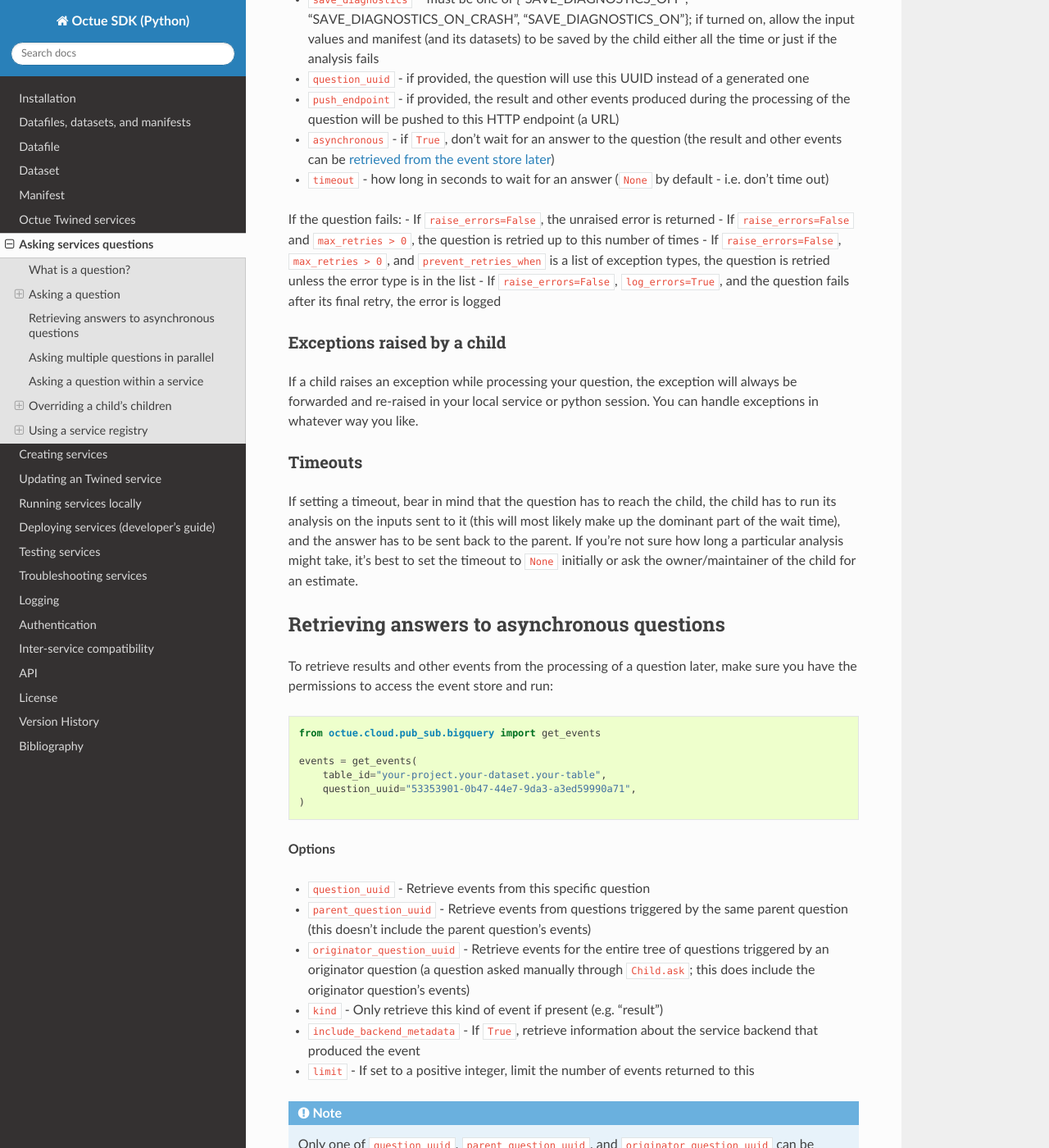
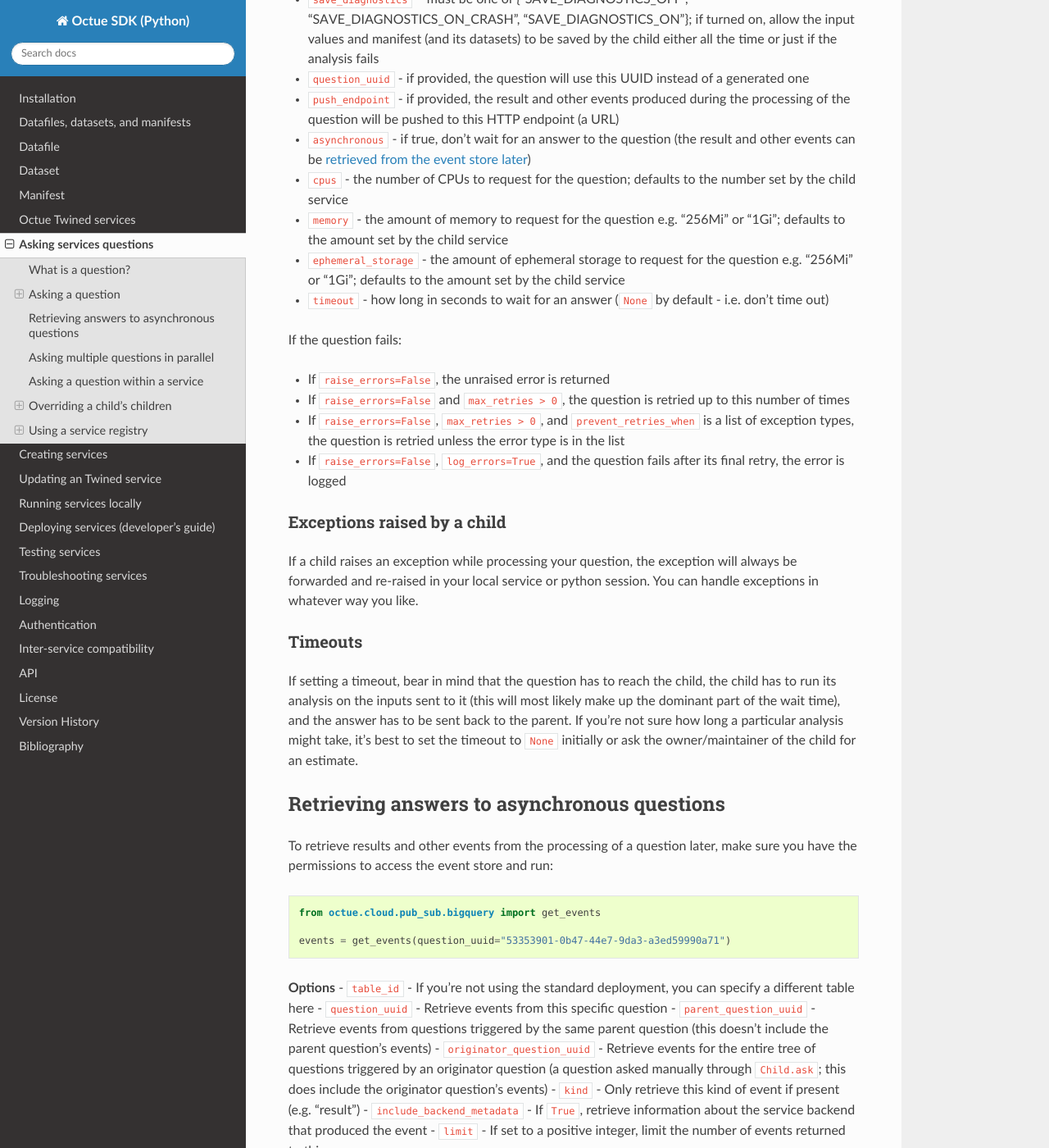
Before and after one commit to octue/octue-sdk-python, a Sphinx documentation site: the page built from docs/source/asking_questions.rst, in a window 1280 px wide and 1400 px high, scrolled down 1436 px. Shown: the whole window at 82% size. Built offline with Sphinx 7.4.7 and the Read the Docs theme 3.1.0, drawn with Linux system fonts in a browser that asks for light colours; some of the changed text lies outside the part shown.

Commit message:
DOC: Update "asking questions" documentation

```diff
--- a/docs/source/asking_questions.rst
+++ b/docs/source/asking_questions.rst
@@ -63,14 +63,18 @@ You can also set the following options when you call :mod:`Child.ask <octue.reso
 - ``subscribe_to_logs`` - if true, the child will forward its logs to you
 - ``allow_local_files`` - if true, local files/datasets are allowed in any input manifest you supply
 - ``handle_monitor_message`` - if provided a function, it will be called on any monitor messages from the child
-- ``record_events`` – if ``True``, events received from the parent while it processes the question are saved to the ``Child.received_events`` property
+- ``record_events`` – if true, events received from the parent while it processes the question are saved to the ``Child.received_events`` property
 - ``save_diagnostics`` – must be one of {"SAVE_DIAGNOSTICS_OFF", "SAVE_DIAGNOSTICS_ON_CRASH", "SAVE_DIAGNOSTICS_ON"}; if turned on, allow the input values and manifest (and its datasets) to be saved by the child either all the time or just if the analysis fails
 - ``question_uuid`` - if provided, the question will use this UUID instead of a generated one
 - ``push_endpoint`` - if provided, the result and other events produced during the processing of the question will be pushed to this HTTP endpoint (a URL)
-- ``asynchronous`` - if ``True``, don't wait for an answer to the question (the result and other events can be :ref:`retrieved from the event store later <retrieving_asynchronous_answers>`)
+- ``asynchronous`` - if true, don't wait for an answer to the question (the result and other events can be :ref:`retrieved from the event store later <retrieving_asynchronous_answers>`)
+- ``cpus`` - the number of CPUs to request for the question; defaults to the number set by the child service
+- ``memory`` - the amount of memory to request for the question e.g. "256Mi" or "1Gi"; defaults to the amount set by the child service
+- ``ephemeral_storage`` - the amount of ephemeral storage to request for the question e.g. "256Mi" or "1Gi"; defaults to the amount set by the child service
 - ``timeout`` - how long in seconds to wait for an answer (``None`` by default - i.e. don't time out)
 
 If the question fails:
+
 - If ``raise_errors=False``, the unraised error is returned
 - If ``raise_errors=False`` and ``max_retries > 0``, the question is retried up to this number of times
 - If ``raise_errors=False``, ``max_retries > 0``, and ``prevent_retries_when`` is a list of exception types, the question is retried unless the error type is in the list
@@ -101,14 +105,11 @@ access the event store and run:
 
     from octue.cloud.pub_sub.bigquery import get_events
 
-    events = get_events(
-        table_id="your-project.your-dataset.your-table",
-        question_uuid="53353901-0b47-44e7-9da3-a3ed59990a71",
-    )
+    events = get_events(question_uuid="53353901-0b47-44e7-9da3-a3ed59990a71")
 
 
 **Options**
-
+- ``table_id`` - If you're not using the standard deployment, you can specify a different table here
 - ``question_uuid`` - Retrieve events from this specific question
 - ``parent_question_uuid`` - Retrieve events from questions triggered by the same parent question (this doesn't include the parent question's events)
 - ``originator_question_uuid`` - Retrieve events for the entire tree of questions triggered by an originator question (a question asked manually through ``Child.ask``; this does include the originator question's events)
@@ -351,20 +352,17 @@ whole tree of children, grandchildren, and so on, please `upvote this issue.
 Using a service registry
 ========================
 When asking a question, you can optionally specify one or more `service registries
-<https://django-twined.readthedocs.io/en/latest/>`_ to resolve SRUIDs against. This is analogous to specifying a
-different ``pip`` index for resolving package names when using ``pip install``. If you don't specify any registries, the
-default Twined service registry is used.
+<https://django-twined.readthedocs.io/en/latest/>`_ to resolve SRUIDs against. This checks if the service revision
+exists (good for catching typos in SRUIDs) and raises an error if it doesn't. Service registries can also get the
+default revision of a service if you don't provide a revision tag. Asking a question if without specifying a registry
+will bypass these checks.
 
-Specifying service registries can be useful if:
-
-- You have your own private services that aren't on the default Twined service registry
-- You want services from one service registry with the same name as in another service registry to be prioritised
 
 Specifying service registries
 -----------------------------
 You can specify service registries in two ways:
 
-1. Globally for all questions asked inside a service. In the service configuration (``octue.yaml`` file):
+1. For all questions asked inside a service. In the service configuration (``octue.yaml`` file):
 
     .. code-block:: yaml
 
```
